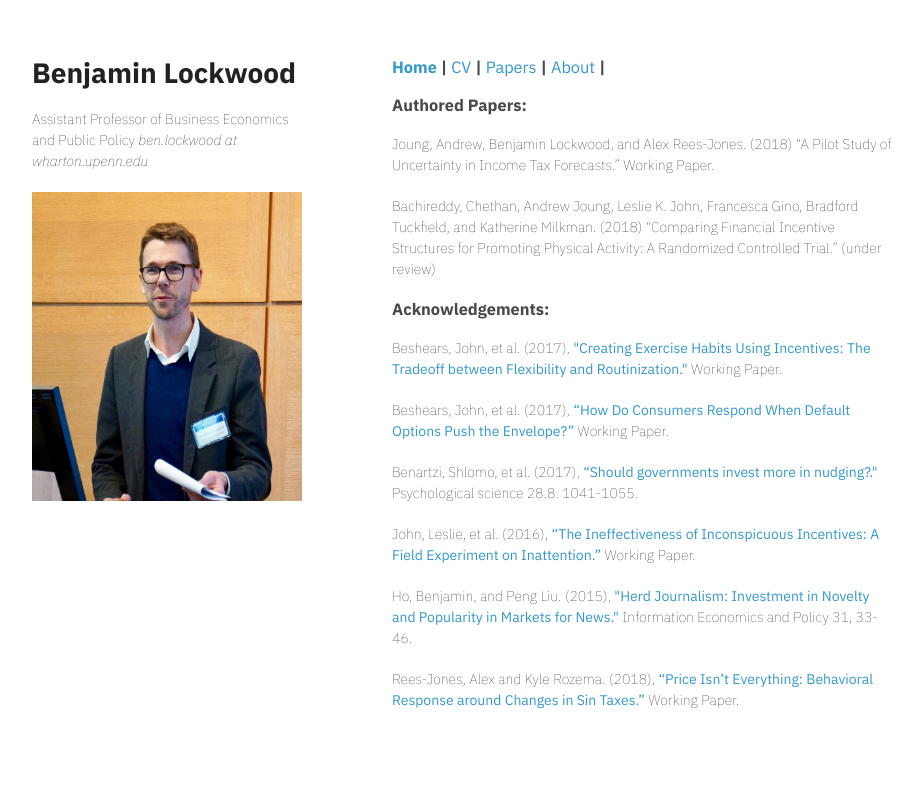
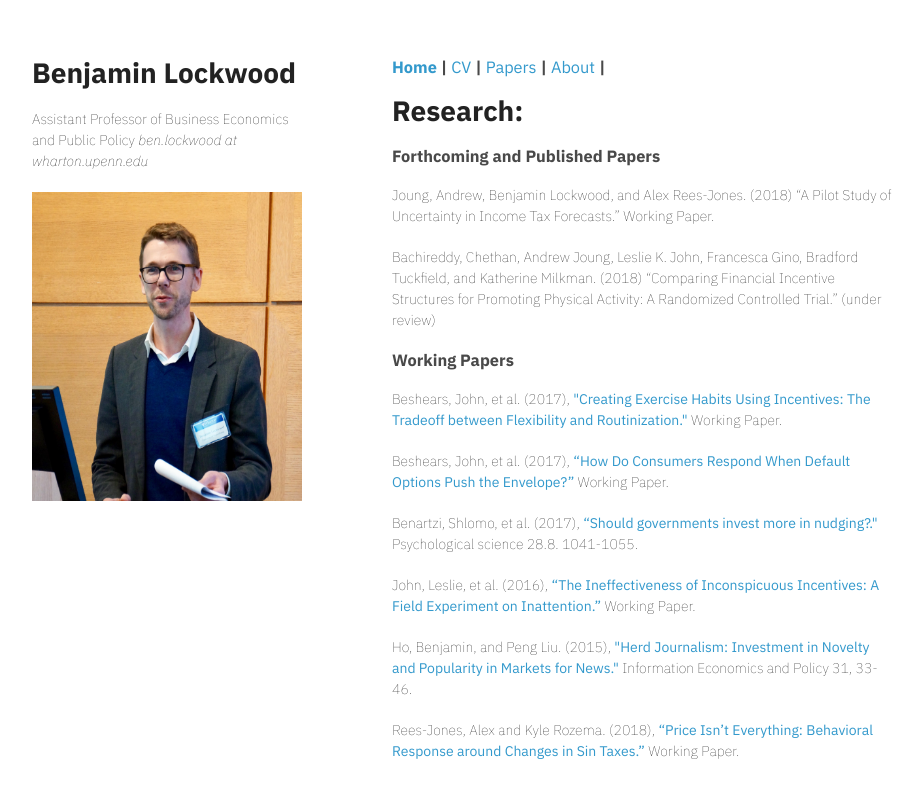
Before and after one commit to sxfinance/sxia.github.io, a Jekyll site: the page papers.html, which Jekyll copies as it is, in a window 1280 px wide. Shown: the top 798 px of the page, without its empty margins (178-1100 px from the left). Built offline with Jekyll 4.4.1, drawn with Linux system fonts in a browser that asks for light colours.

Commit message:
Update papers.html

```diff
--- a/papers.html
+++ b/papers.html
@@ -37,11 +37,12 @@
 	<a href="https://bblockwood.github.io/about.html">About</a> |
 	</h3>
       </nav>
-	<h3><a id="recent-papers" class="anchor" href="#recent-papers" aria-hidden="true"><span class="octicon octicon-link"></span></a>Authored Papers:</h3>
+	<h1><a id="research" class="anchor" href="#research" aria-hidden="true"><span class="octicon octicon-link"></span></a>Research:</h1>
+	<h3><a id="recent-papers" class="anchor" href="#recent-papers" aria-hidden="true"><span class="octicon octicon-link"></span></a>Forthcoming and Published Papers</h3>
 	<p>Joung, Andrew, Benjamin Lockwood, and Alex Rees-Jones. (2018) “A Pilot Study of Uncertainty in Income Tax Forecasts.” Working Paper. </p>
 	<p>Bachireddy, Chethan, Andrew Joung, Leslie K. John, Francesca Gino, Bradford Tuckfield, and Katherine Milkman. (2018) “Comparing Financial Incentive Structures for Promoting Physical Activity: A Randomized Controlled Trial.” (under review) </p>
 
-	<h3><a id="acknowledgements" class="anchor" href="#acknowledgements" aria-hidden="true"><span class="octicon octicon-link"></span></a>Acknowledgements:</h3>
+	<h3><a id="working-papers" class="anchor" href="#working-papers" aria-hidden="true"><span class="octicon octicon-link"></span></a>Working Papers</h3>
 	<p>Beshears, John, et al. (2017), <a href="https://pdfs.semanticscholar.org/a3f9/fd231a481b088cdb0c351d8672fdbd3cda33.pdf">"Creating Exercise Habits Using Incentives: The Tradeoff between Flexibility and Routinization."</a> Working Paper. </p>
 	<p>Beshears, John, et al. (2017), <a href="https://static1.squarespace.com/static/5353b838e4b0e68461b517cf/t/59db9f40a803bb46043cb7c6/1507565381121/49_Beshears_et_al%28updated%29.pdf">“How Do Consumers Respond When Default Options Push the Envelope?”</a> Working Paper.</p>
 	<p>Benartzi, Shlomo, et al. (2017), <a href="https://journals.sagepub.com/doi/pdf/10.1177/0956797617702501">“Should governments invest more in nudging?."</a> Psychological science 28.8. 1041-1055.</p>
```
